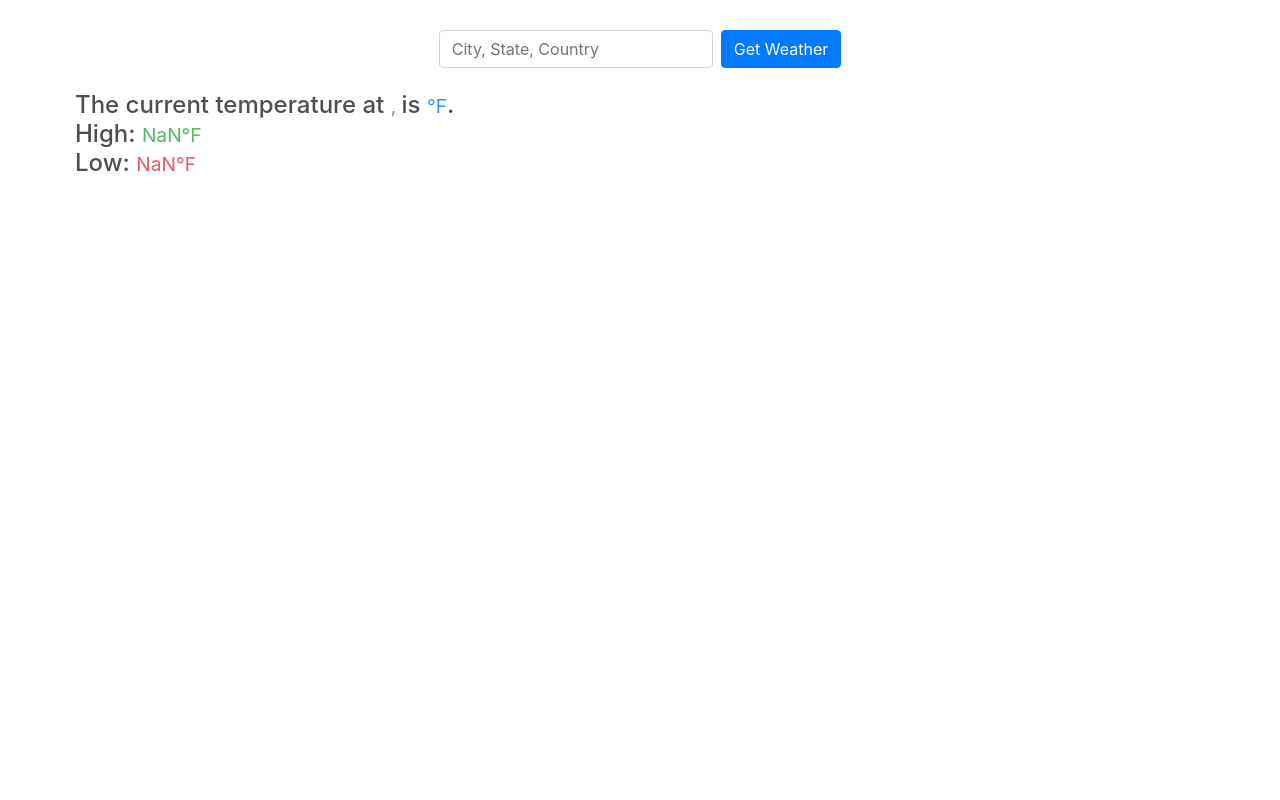
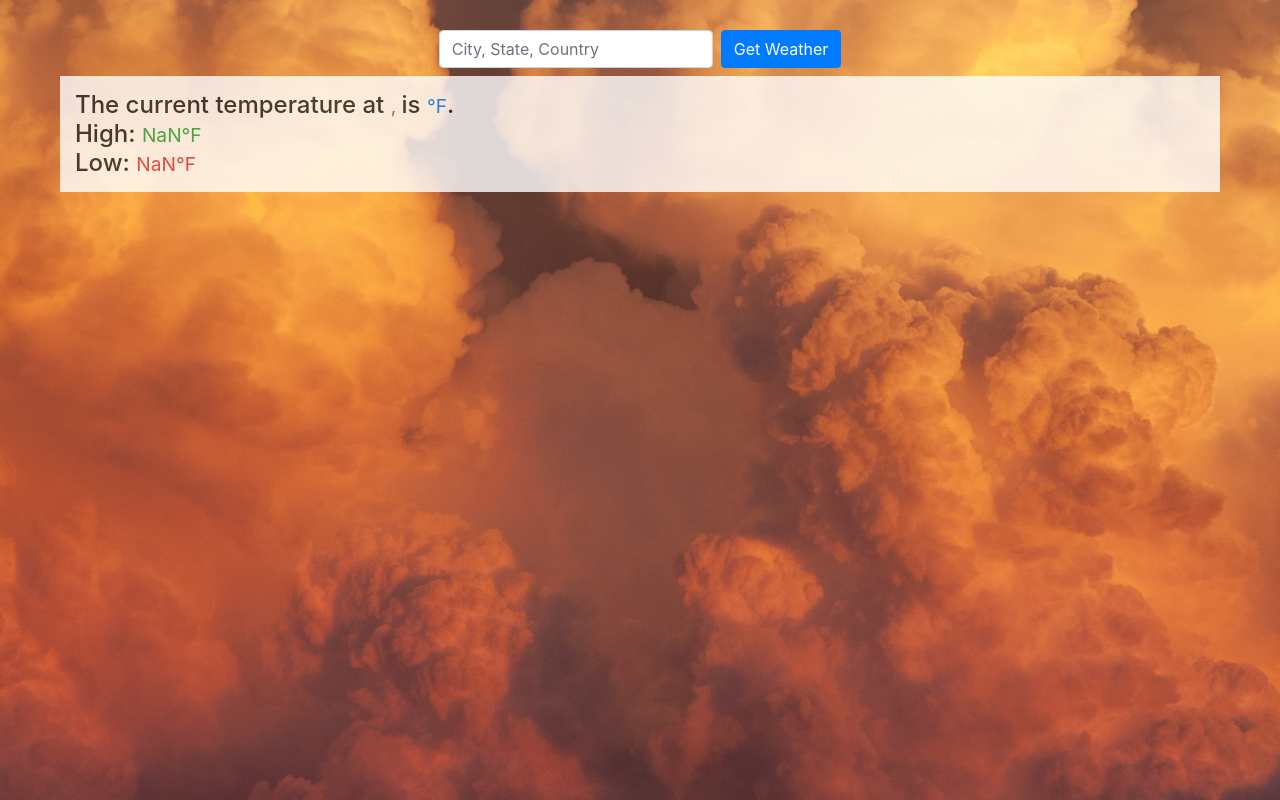
Before and after one commit to KatiejoR/portfolio, a React (Create React App) app: page /portfolio/weatherProject in a window 1280 px wide. Shown: the top 800 px of the page. Built offline with nearby package versions, Linux system fonts and the light colour scheme.

Commit message:
add clouds pic

```diff
--- a/src/components/Weather.js
+++ b/src/components/Weather.js
@@ -1,8 +1,13 @@
 import React, { useState } from "react";
 import axios from "axios";
 import "../css/weather_component.css";
+import clouds from "../images/clouds.jpg";
 
 export default function Weather() {
+
+    var bgStyle = {
+        backgroundImage: `url(${clouds})`
+    }
 
     const [city, setCity] = useState("");
     const [country, setCountry] = useState("");
@@ -29,7 +34,7 @@ export default function Weather() {
     };
 
     return (
-        <div class="bg">
+        <div class="bg" style={bgStyle}>
             <form className="form-inline" onSubmit={handleSubmit}>
                 <input
                     type="text"
```
Also changed, not shown: src/images/clouds.jpg (added).
